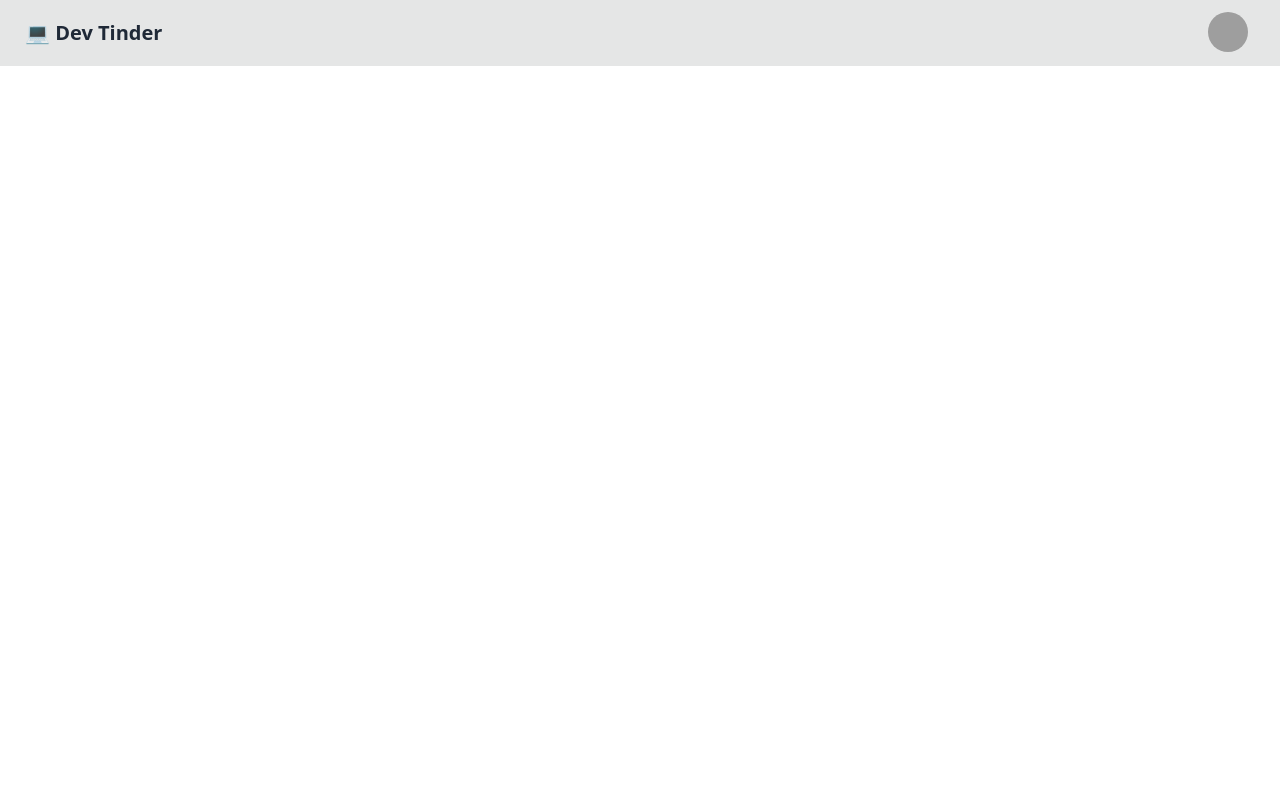
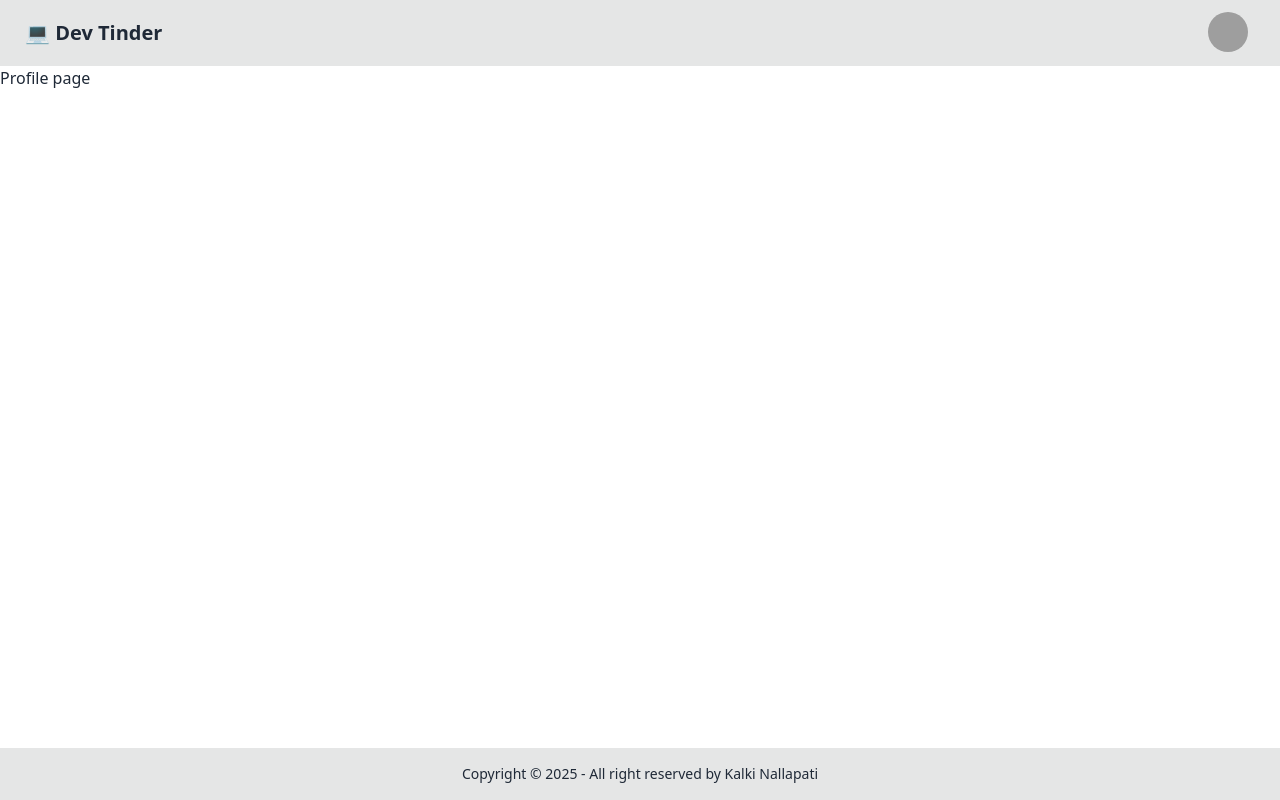
Before and after one commit to kalki1233/devTinder-web, a React (Vite) app: page /profile in a window 1280 px wide. Built offline with nearby package versions, Linux system fonts and the light colour scheme; grey boxes are pictures that could not be loaded.

Commit message:
Create basic routes

```diff
--- a/package.json
+++ b/package.json
@@ -11,7 +11,8 @@
   },
   "dependencies": {
     "react": "^19.1.1",
-    "react-dom": "^19.1.1"
+    "react-dom": "^19.1.1",
+    "react-router-dom": "^7.8.2"
   },
   "devDependencies": {
     "@eslint/js": "^9.33.0",
--- a/src/App.jsx
+++ b/src/App.jsx
@@ -1,42 +1,17 @@
+import { BrowserRouter, Route, Routes } from "react-router-dom";
+import { Body } from "./Body";
+import { Login } from "./Login";
+import { Profile } from "./Profile";
+
 export default function App() {
   return (
-    <div className="navbar bg-base-300">
-      <div className="flex-1">
-        <a className="btn btn-ghost text-xl">💻 Dev Tinder</a>
-      </div>
-      <div className="flex-none gap-2">
-        <div className="dropdown dropdown-end mx-5">
-          <div
-            tabIndex={0}
-            role="button"
-            className="btn btn-ghost btn-circle avatar"
-          >
-            <div className="w-10 rounded-full">
-              <img
-                alt="Tailwind CSS Navbar component"
-                src="https://img.daisyui.com/images/stock/photo-1534528741775-53994a69daeb.webp"
-              />
-            </div>
-          </div>
-          <ul
-            tabIndex={0}
-            className="menu menu-sm dropdown-content bg-base-100 rounded-box z-[1] mt-3 w-52 p-2 shadow"
-          >
-            <li>
-              <a className="justify-between">
-                Profile
-                <span className="badge">New</span>
-              </a>
-            </li>
-            <li>
-              <a>Settings</a>
-            </li>
-            <li>
-              <a>Logout</a>
-            </li>
-          </ul>
-        </div>
-      </div>
-    </div>
+    <BrowserRouter basename="/">
+      <Routes>
+        <Route path="/" element={<Body />}>
+          <Route path="login" element={<Login />} />
+          <Route path="profile" element={<Profile />} />
+        </Route>
+      </Routes>
+    </BrowserRouter>
   );
 }
--- /dev/null
+++ b/src/Body.jsx
@@ -0,0 +1,13 @@
+import { Outlet } from "react-router-dom";
+import { Navbar } from "./Navbar";
+import { Footer } from "./Footer";
+
+export const Body = () => {
+  return (
+    <div>
+      <Navbar />
+      <Outlet />
+      <Footer />
+    </div>
+  );
+};
--- /dev/null
+++ b/src/Footer.jsx
@@ -0,0 +1,12 @@
+export const Footer = () => {
+  return (
+    <footer className="footer footer-center bg-base-300 text-base-content p-4 fixed bottom-0">
+      <aside>
+        <p>
+          Copyright © {new Date().getFullYear()} - All right reserved by Kalki
+          Nallapati
+        </p>
+      </aside>
+    </footer>
+  );
+};
--- /dev/null
+++ b/src/Login.jsx
@@ -0,0 +1,3 @@
+export const Login = () => {
+  return <div>Login page</div>;
+};
--- /dev/null
+++ b/src/Navbar.jsx
@@ -0,0 +1,42 @@
+export const Navbar = () => {
+  return (
+    <div className="navbar bg-base-300">
+      <div className="flex-1">
+        <a className="btn btn-ghost text-xl">💻 Dev Tinder</a>
+      </div>
+      <div className="flex-none gap-2">
+        <div className="dropdown dropdown-end mx-5">
+          <div
+            tabIndex={0}
+            role="button"
+            className="btn btn-ghost btn-circle avatar"
+          >
+            <div className="w-10 rounded-full">
+              <img
+                alt="Tailwind CSS Navbar component"
+                src="https://img.daisyui.com/images/stock/photo-1534528741775-53994a69daeb.webp"
+              />
+            </div>
+          </div>
+          <ul
+            tabIndex={0}
+            className="menu menu-sm dropdown-content bg-base-100 rounded-box z-[1] mt-3 w-52 p-2 shadow"
+          >
+            <li>
+              <a className="justify-between">
+                Profile
+                <span className="badge">New</span>
+              </a>
+            </li>
+            <li>
+              <a>Settings</a>
+            </li>
+            <li>
+              <a>Logout</a>
+            </li>
+          </ul>
+        </div>
+      </div>
+    </div>
+  );
+};
--- /dev/null
+++ b/src/Profile.jsx
@@ -0,0 +1,3 @@
+export const Profile = () => {
+  return <div>Profile page</div>;
+};
```
Also changed, not shown: 1 other file (tests, documents, lock files or other folders).
